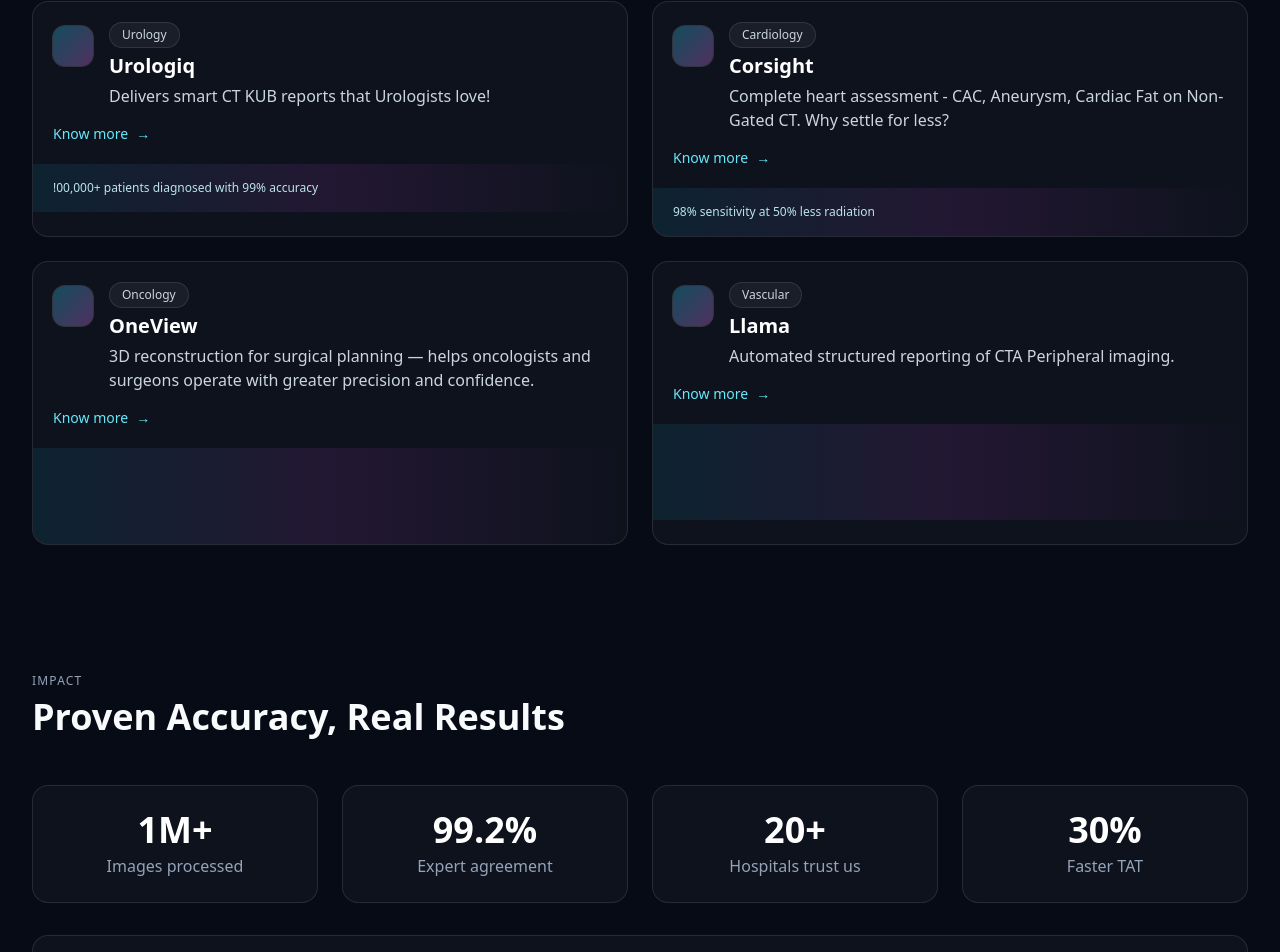
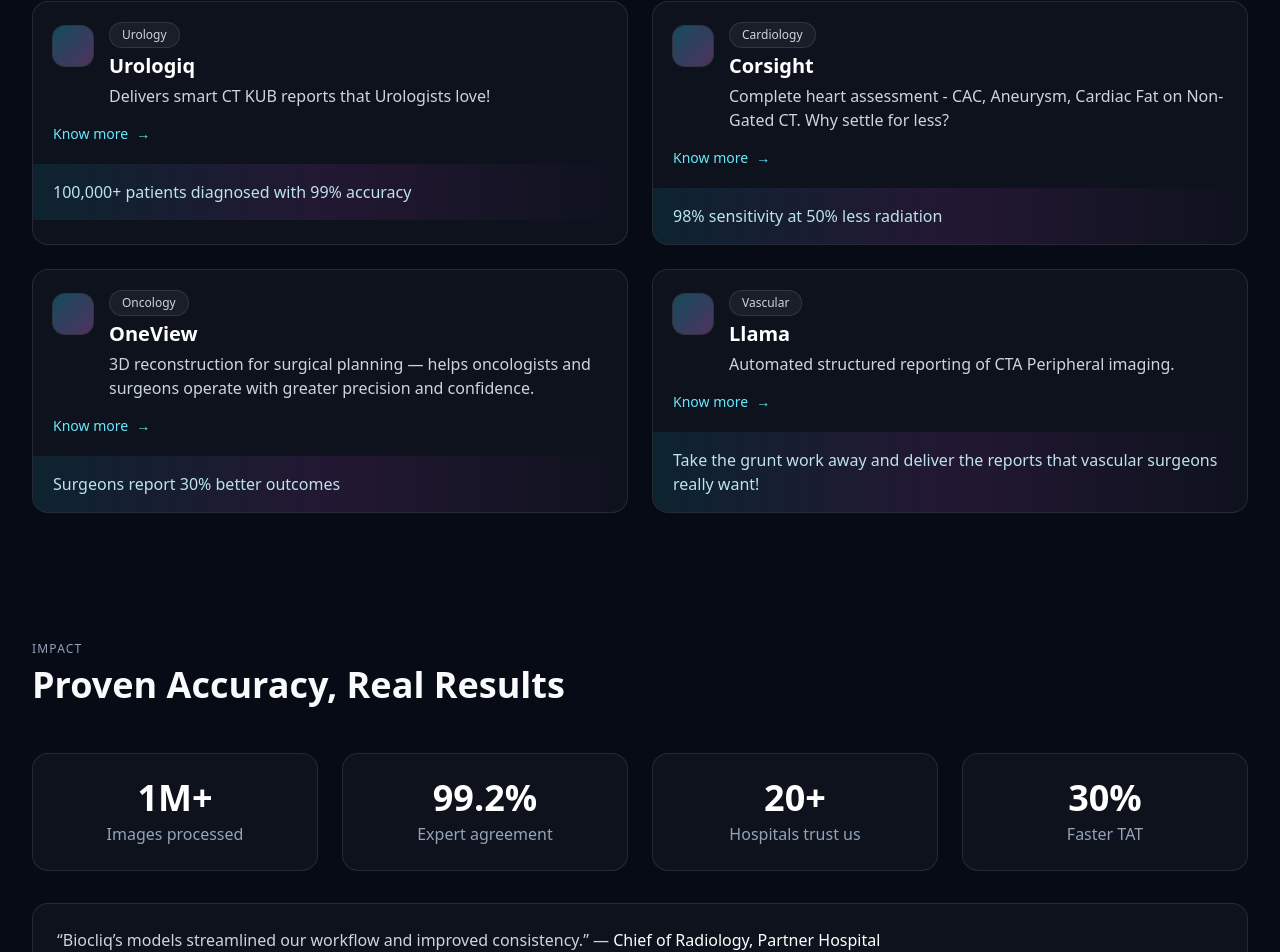
Before and after one commit to BiocliqAI/website-new, a React (Vite) app: page / in a window 1280 px wide. Shown: the part 1608-2560 px from the top of the page. Built offline with nearby package versions, Linux system fonts and the light colour scheme.

Commit message:
feat: elevate product card footers
Co-authored-by: factory-droid[bot] <138933559+factory-droid[bot]@users.noreply.github.com>

```diff
--- a/src/components/TechCard.tsx
+++ b/src/components/TechCard.tsx
@@ -41,7 +41,7 @@
       </div>
       <div className="bg-gradient-to-r from-cyan-500/10 via-fuchsia-500/10 to-transparent group-hover:via-fuchsia-500/20">
         {footer ? (
-          <div className="px-5 py-4 text-xs text-cyan-100/90">{footer}</div>
+          <div className="px-5 py-4 text-sm md:text-base font-medium text-cyan-100/90">{footer}</div>
         ) : (
           <div className="h-24" />
         )}
--- a/src/pages/LandingPage.tsx
+++ b/src/pages/LandingPage.tsx
@@ -83,7 +83,7 @@
               tag="Urology"
               blurb="Delivers smart CT KUB reports that Urologists love!"
               href="mailto:info@biocliq.com?subject=Learn%20more%20about%20Urologiq"
-              footer="!00,000+ patients diagnosed with 99% accuracy"
+              footer="100,000+ patients diagnosed with 99% accuracy"
             />
             <TechCard
               title="Corsight"
@@ -97,12 +97,14 @@
               tag="Oncology"
               blurb="3D reconstruction for surgical planning — helps oncologists and surgeons operate with greater precision and confidence."
               href="mailto:info@biocliq.com?subject=Learn%20more%20about%20OneView"
+              footer="Surgeons report 30% better outcomes"
             />
             <TechCard
               title="Llama"
               tag="Vascular"
               blurb="Automated structured reporting of CTA Peripheral imaging."
               href="mailto:info@biocliq.com?subject=Learn%20more%20about%20Llama"
+              footer="Take the grunt work away and deliver the reports that vascular surgeons really want!"
             />
           </div>
         </Section>
```
